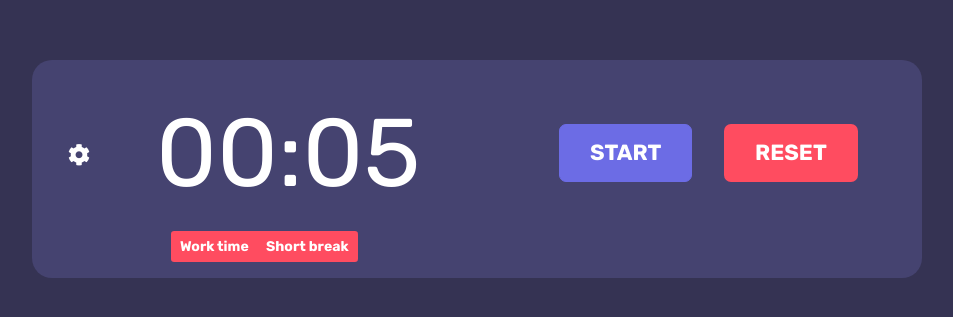
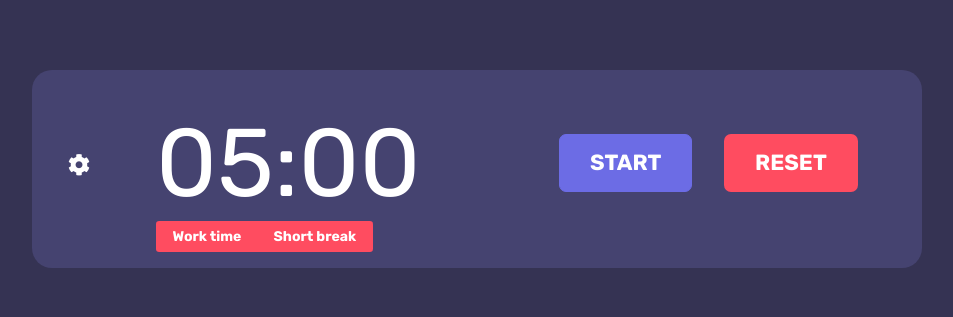
Before and after one commit to revlenuwe/vumdoro, a Vue app: page / in a window 1280 px wide. Shown: the part 231-548 px from the top of the page, without its empty margins (163-1116 px from the left). Built offline with nearby package versions, Linux system fonts and the light colour scheme.

Commit message:
Add round reset function & small styles fix

```diff
--- a/src/views/Home.vue
+++ b/src/views/Home.vue
@@ -11,10 +11,10 @@
                         </div>
                         <div class="col-lg-12">
                             <div class="col-lg-12">
-                                <h1 class="text-white display-1 pt-3 text-center">
+                                <h1 class="text-white display-1 mb-0 pt-3 text-center">
                                     <b>{{ minutes }}:{{ seconds }}</b>
                                 </h1>
-                                <div class="btn-group btn-group-sm mb-0 mb-3" role="group" aria-label="Basic example">
+                                <div class="btn-group btn-group-sm w-100 mb-3" role="group" >
                                     <button type="button" class="btn btn-default" @click="setRound('work')">Work time</button>
                                     <button type="button" class="btn btn-default" @click="setRound('break')">Short break</button>
                                 </div>
@@ -67,7 +67,7 @@
         },
         created() {
             this.timerConfig = this.$store.getters.getTimerConfig
-            this.currentTime = this.$store.getters.getWorkTime
+            this.setCurrentTime(this.$store.getters.getWorkTime)
         },
         methods: {
             toSeconds (minutes) {
@@ -78,18 +78,19 @@
                 this.timer = setInterval(this.countdown, 1000);
             },
             stopTimer() {
+                this.timerStarted = false
                 clearInterval(this.timer);
                 this.timer = null;
             },
             resetCurrentRound() {
-                //
+                this.stopTimer()
+                this.setCurrentTime(this.timerConfig.rounds[this.roundStatus])
             },
             padTime(time) {
                 return (time < 10 ? '0' : '') + time;
             },
             countdown() {
                 if (this.currentTime >= 1) {
-                    console.log(this.timer)
                     this.currentTime--;
                 } else {
                     this.stopTimer()
@@ -106,10 +107,13 @@
                     }
                 }
             },
+            setCurrentTime (time) {
+                this.currentTime = this.toSeconds(time)
+            },
             setRound (round) {
                 this.stopTimer()
                 this.roundStatus = round
-                this.currentTime = this.toSeconds(this.timerConfig.rounds[round])
+                this.setCurrentTime(this.timerConfig.rounds[round])
             }
         },
         computed: {
```
